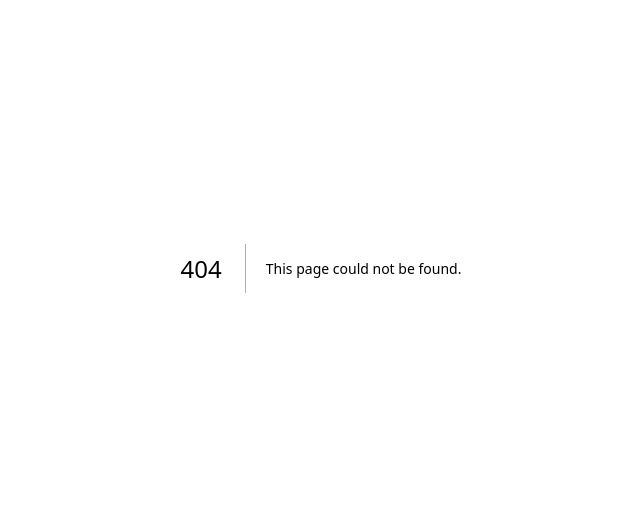
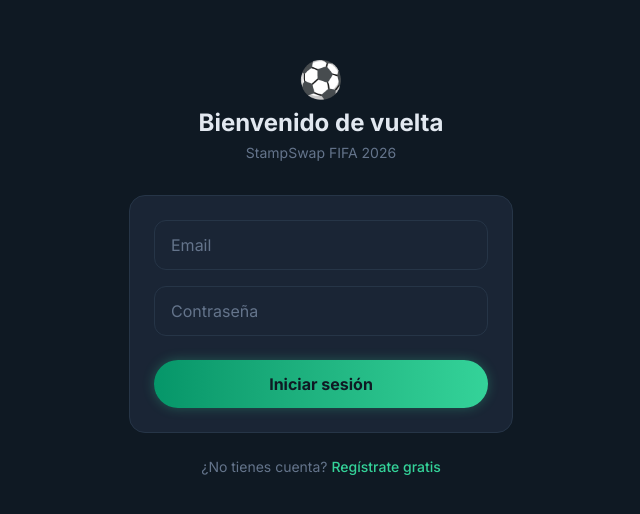
Before and after one commit to multiwebspremium-ux/stampswap, a Next.js app: page /login in a window 1280 px wide. Before the commit this address had no page. Shown: the part 132-646 px from the top of the page, without its empty margins (319-959 px from the left). Built offline with nearby package versions, Linux system fonts and the light colour scheme; no server answers.

Commit message:
feat: register + login + verify-email pages

```diff
--- /dev/null
+++ b/app/login/LoginForm.tsx
@@ -0,0 +1,44 @@
+'use client'
+import { useState } from 'react'
+import { useRouter } from 'next/navigation'
+import { createClient } from '@/lib/supabase/client'
+import { Button } from '@/components/ui/Button'
+
+export function LoginForm() {
+  const router = useRouter()
+  const supabase = createClient()
+  const [loading, setLoading] = useState(false)
+  const [error, setError] = useState('')
+  const [email, setEmail] = useState('')
+  const [password, setPassword] = useState('')
+
+  async function handleSubmit(e: React.FormEvent) {
+    e.preventDefault()
+    setError('')
+    setLoading(true)
+    const { error: loginError } = await supabase.auth.signInWithPassword({ email, password })
+    setLoading(false)
+    if (loginError) { setError('Email o contraseña incorrectos'); return }
+    router.push('/app')
+    router.refresh()
+  }
+
+  return (
+    <form onSubmit={handleSubmit} className="flex flex-col gap-4">
+      {error && (
+        <div className="bg-danger/10 border border-danger/30 text-danger text-sm rounded-xl px-4 py-3">
+          {error}
+        </div>
+      )}
+      <input type="email" placeholder="Email" required value={email}
+        onChange={e => setEmail(e.target.value)}
+        className="bg-card border border-border rounded-xl px-4 py-3 text-foreground placeholder:text-muted outline-none focus:border-primary transition-colors" />
+      <input type="password" placeholder="Contraseña" required value={password}
+        onChange={e => setPassword(e.target.value)}
+        className="bg-card border border-border rounded-xl px-4 py-3 text-foreground placeholder:text-muted outline-none focus:border-primary transition-colors" />
+      <Button type="submit" disabled={loading} size="lg" className="w-full mt-2">
+        {loading ? 'Entrando...' : 'Iniciar sesión'}
+      </Button>
+    </form>
+  )
+}
--- /dev/null
+++ b/app/login/page.tsx
@@ -0,0 +1,23 @@
+import Link from 'next/link'
+import { LoginForm } from './LoginForm'
+
+export default function LoginPage() {
+  return (
+    <div className="min-h-screen bg-base flex flex-col justify-center px-5 py-12">
+      <div className="max-w-sm w-full mx-auto">
+        <div className="text-center mb-8">
+          <span className="text-4xl">⚽</span>
+          <h1 className="text-2xl font-bold text-foreground mt-2">Bienvenido de vuelta</h1>
+          <p className="text-muted text-sm mt-1">StampSwap FIFA 2026</p>
+        </div>
+        <div className="bg-card border border-border rounded-2xl p-6">
+          <LoginForm />
+        </div>
+        <p className="text-center text-muted text-sm mt-6">
+          ¿No tienes cuenta?{' '}
+          <Link href="/register" className="text-primary hover:underline font-medium">Regístrate gratis</Link>
+        </p>
+      </div>
+    </div>
+  )
+}
--- /dev/null
+++ b/app/register/RegisterForm.tsx
@@ -0,0 +1,71 @@
+'use client'
+import { useState } from 'react'
+import { useRouter } from 'next/navigation'
+import { createClient } from '@/lib/supabase/client'
+import { Button } from '@/components/ui/Button'
+
+const CITIES = ['Ciudad de México','Guadalajara','Monterrey','Puebla','Tijuana','Mérida','León','Querétaro','San Luis Potosí','Otra']
+
+export function RegisterForm() {
+  const router = useRouter()
+  const supabase = createClient()
+  const [loading, setLoading] = useState(false)
+  const [error, setError] = useState('')
+  const [form, setForm] = useState({
+    full_name: '', username: '', email: '', city: '', password: ''
+  })
+
+  const handleChange = (e: React.ChangeEvent<HTMLInputElement | HTMLSelectElement>) =>
+    setForm(f => ({ ...f, [e.target.name]: e.target.value }))
+
+  async function handleSubmit(e: React.FormEvent) {
+    e.preventDefault()
+    setError('')
+    if (form.username.length < 3) { setError('El usuario debe tener al menos 3 caracteres'); return }
+    if (!/^[a-z0-9_]+$/.test(form.username)) { setError('Solo letras minúsculas, números y _'); return }
+
+    setLoading(true)
+    const { error: signUpError } = await supabase.auth.signUp({
+      email: form.email,
+      password: form.password,
+      options: {
+        data: { username: form.username.toLowerCase(), full_name: form.full_name, city: form.city },
+        emailRedirectTo: `${window.location.origin}/app`,
+      },
+    })
+    setLoading(false)
+
+    if (signUpError) { setError(signUpError.message); return }
+    router.push('/verify-email')
+  }
+
+  return (
+    <form onSubmit={handleSubmit} className="flex flex-col gap-4">
+      {error && (
+        <div className="bg-danger/10 border border-danger/30 text-danger text-sm rounded-xl px-4 py-3">
+          {error}
+        </div>
+      )}
+      <input name="full_name" placeholder="Nombre completo" required value={form.full_name}
+        onChange={handleChange}
+        className="bg-card border border-border rounded-xl px-4 py-3 text-foreground placeholder:text-muted outline-none focus:border-primary transition-colors" />
+      <input name="username" placeholder="Usuario (ej: carlos_mx)" required value={form.username}
+        onChange={handleChange}
+        className="bg-card border border-border rounded-xl px-4 py-3 text-foreground placeholder:text-muted outline-none focus:border-primary transition-colors lowercase" />
+      <input name="email" type="email" placeholder="Email" required value={form.email}
+        onChange={handleChange}
+        className="bg-card border border-border rounded-xl px-4 py-3 text-foreground placeholder:text-muted outline-none focus:border-primary transition-colors" />
+      <select name="city" required value={form.city} onChange={handleChange}
+        className="bg-card border border-border rounded-xl px-4 py-3 text-foreground outline-none focus:border-primary transition-colors">
+        <option value="">Selecciona tu ciudad</option>
+        {CITIES.map(c => <option key={c} value={c}>{c}</option>)}
+      </select>
+      <input name="password" type="password" placeholder="Contraseña (mín. 8 caracteres)" required minLength={8}
+        value={form.password} onChange={handleChange}
+        className="bg-card border border-border rounded-xl px-4 py-3 text-foreground placeholder:text-muted outline-none focus:border-primary transition-colors" />
+      <Button type="submit" disabled={loading} size="lg" className="w-full mt-2">
+        {loading ? 'Creando cuenta...' : 'Crear cuenta'}
+      </Button>
+    </form>
+  )
+}
--- /dev/null
+++ b/app/register/page.tsx
@@ -0,0 +1,23 @@
+import Link from 'next/link'
+import { RegisterForm } from './RegisterForm'
+
+export default function RegisterPage() {
+  return (
+    <div className="min-h-screen bg-base flex flex-col justify-center px-5 py-12">
+      <div className="max-w-sm w-full mx-auto">
+        <div className="text-center mb-8">
+          <span className="text-4xl">⚽</span>
+          <h1 className="text-2xl font-bold text-foreground mt-2">Únete a StampSwap</h1>
+          <p className="text-muted text-sm mt-1">Completa tu álbum FIFA 2026</p>
+        </div>
+        <div className="bg-card border border-border rounded-2xl p-6">
+          <RegisterForm />
+        </div>
+        <p className="text-center text-muted text-sm mt-6">
+          ¿Ya tienes cuenta?{' '}
+          <Link href="/login" className="text-primary hover:underline font-medium">Inicia sesión</Link>
+        </p>
+      </div>
+    </div>
+  )
+}
--- /dev/null
+++ b/app/verify-email/page.tsx
@@ -0,0 +1,23 @@
+import Link from 'next/link'
+
+export default function VerifyEmailPage() {
+  return (
+    <div className="min-h-screen bg-base flex flex-col items-center justify-center px-5 text-center">
+      <div className="max-w-sm w-full">
+        <div className="text-6xl mb-4">📧</div>
+        <h1 className="text-2xl font-bold text-foreground mb-2">Revisa tu email</h1>
+        <p className="text-muted text-sm leading-relaxed mb-6">
+          Te enviamos un link de confirmación. Haz clic en él para activar tu cuenta y empezar a intercambiar.
+        </p>
+        <div className="bg-card border border-border rounded-2xl p-4 mb-6 text-left">
+          <p className="text-xs text-muted">
+            ¿No llegó el email? Revisa tu carpeta de spam. El link expira en 24 horas.
+          </p>
+        </div>
+        <Link href="/login" className="text-primary hover:underline text-sm">
+          Ya confirmé → Iniciar sesión
+        </Link>
+      </div>
+    </div>
+  )
+}
```
